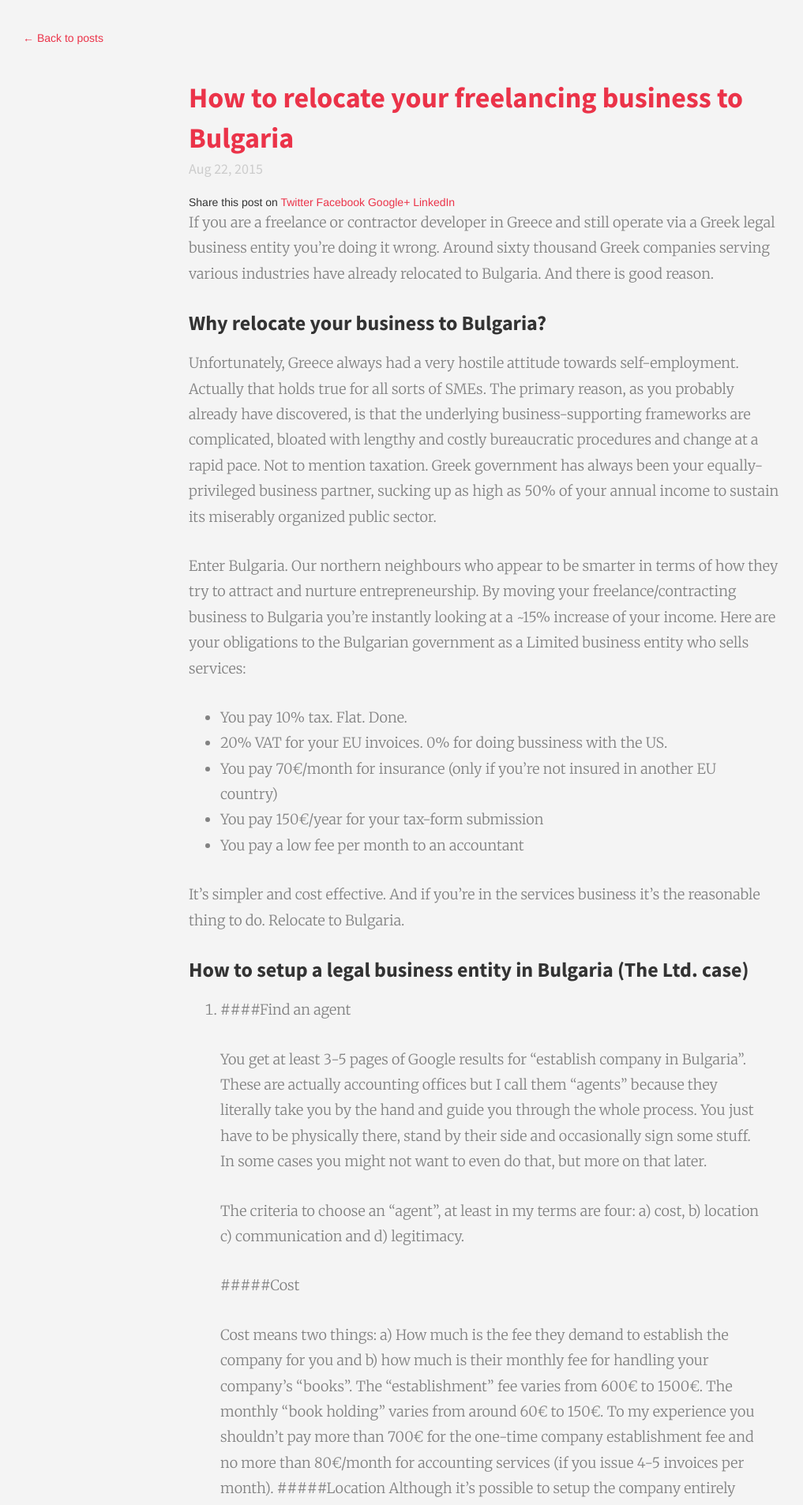
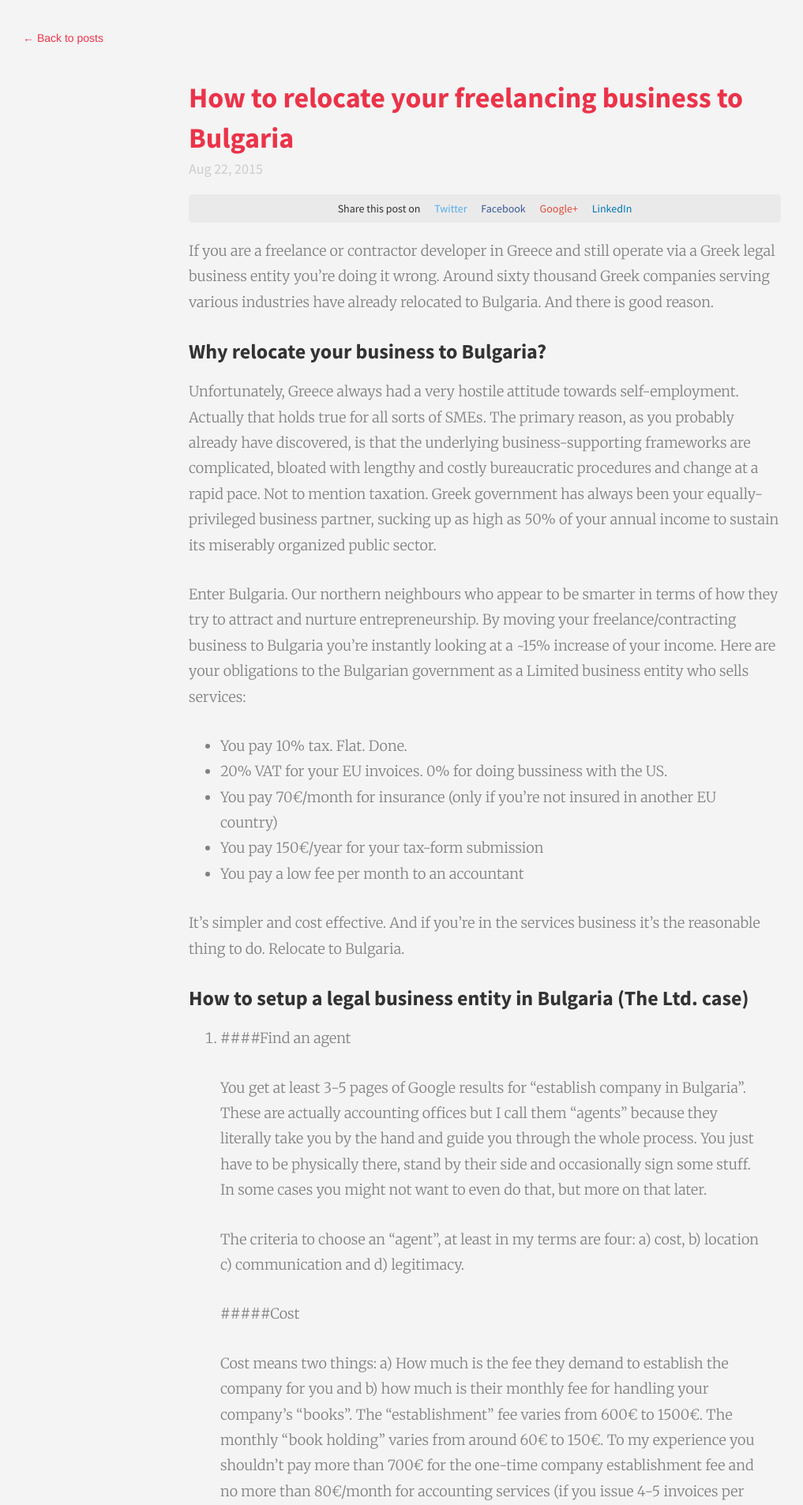
Before and after one commit to attheodo/attheodo.github.io, a Jekyll site: the page built from _posts/2015-8-22-How-to-BG.md, in a window 1280 px wide. Shown: the part 472-2378 px from the top of the page at 79% size, without its empty margins (41-1058 px from the left). Built offline with Jekyll 4.4.1, drawn with Linux system fonts in a browser that asks for light colours; Markdown is read by kramdown in place of the engine named in the settings.

Commit message:
various formatting fixes

```diff
--- a/css/site.css
+++ b/css/site.css
@@ -436,3 +436,33 @@ hr {
     font-size: 15px;
     font-family: 'Source Sans Pro', sans-serif;
 }
+.share-page {
+    text-align: center;
+    font-family: 'Source Sans Pro', sans-serif;
+    background: #EAEAEA;
+    color: #333333;
+    padding: 8px 15px;
+    border-radius: 5px;
+    margin-top: 20px;
+    margin-bottom: 20px;
+}
+
+.share-page .twitter {
+    color: #55acee;
+}
+
+.share-page .facebook {
+    color: #3b5998;
+}
+
+.share-page .google {
+    color: #dd4b39;
+}
+
+.share-page .linkedin {
+    color: #0077b5;
+}
+
+.social-link {
+    margin-left: 15px;
+}
```
